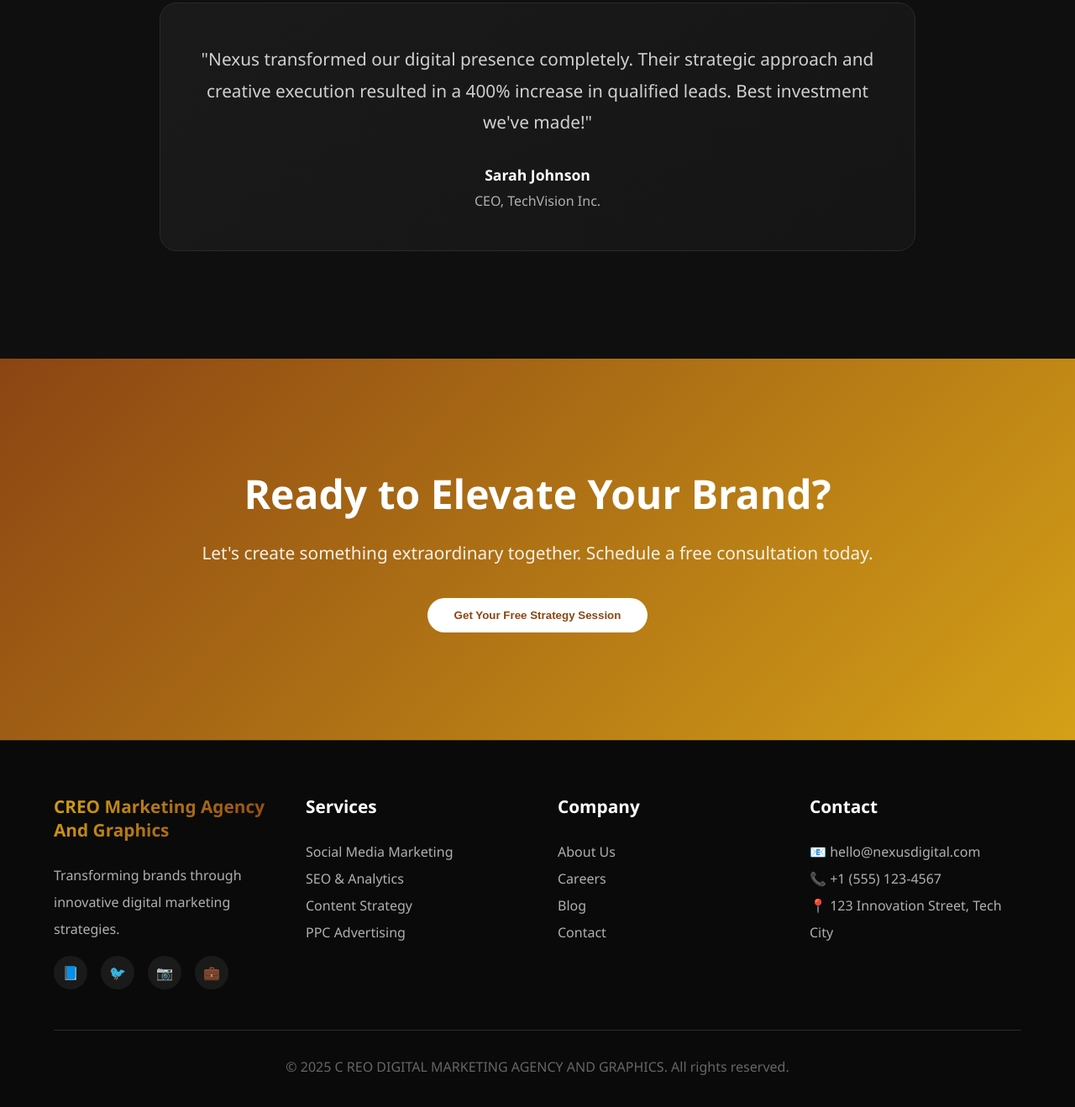
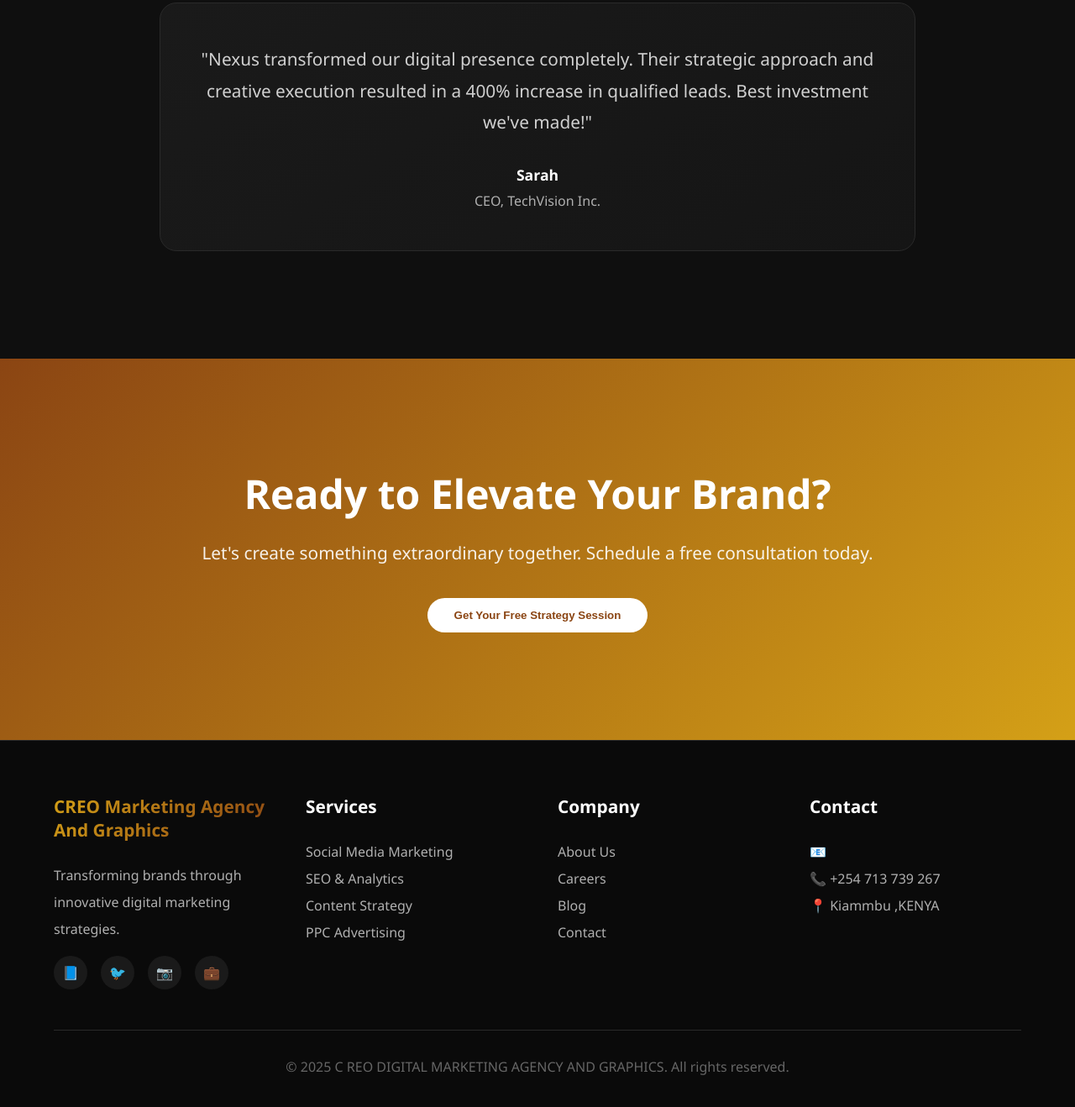
Before and after one commit to vicrimsoftwares1/creo-project, a plain HTML site: page frontend/index.html in a window 1280 px wide. Shown: the part 4095-5413 px from the top of the page at 84% size. Drawn offline with Linux system fonts and the light colour scheme.

Commit message:
fix: index.htmlchanges

```diff
--- a/frontend/index.html
+++ b/frontend/index.html
@@ -639,6 +639,7 @@
                 <div class="service-icon">🎨</div>
                 <h3>Brand Development</h3>
                 <p>Create a memorable brand identity that resonates with your target audience and stands out in the market.</p>
+                <a href="degital marketing portfolio (1).pdf" target="_blank" rel="noopener noreferrer"></a>
             </div>
         </div>
     </section>
@@ -707,7 +708,7 @@
         <div class="testimonial-slider">
             <div class="testimonial">
                 <p>"Nexus transformed our digital presence completely. Their strategic approach and creative execution resulted in a 400% increase in qualified leads. Best investment we've made!"</p>
-                <div class="testimonial-author">Sarah Johnson</div>
+                <div class="testimonial-author">Sarah </div>
                 <div class="testimonial-role">CEO, TechVision Inc.</div>
             </div>
         </div>
@@ -749,9 +750,9 @@
             </div>
             <div class="footer-section">
                 <h3>Contact</h3>
-                <p>📧 hello@nexusdigital.com</p>
-                <p>📞 +1 (555) 123-4567</p>
-                <p>📍 123 Innovation Street, Tech City</p>
+                <p>📧 </p>
+                <p>📞 +254 713 739 267</p>
+                <p>📍 Kiammbu ,KENYA</p>
             </div>
         </div>
         <div class="copyright">
```
Also changed, not shown: 1 other file.
